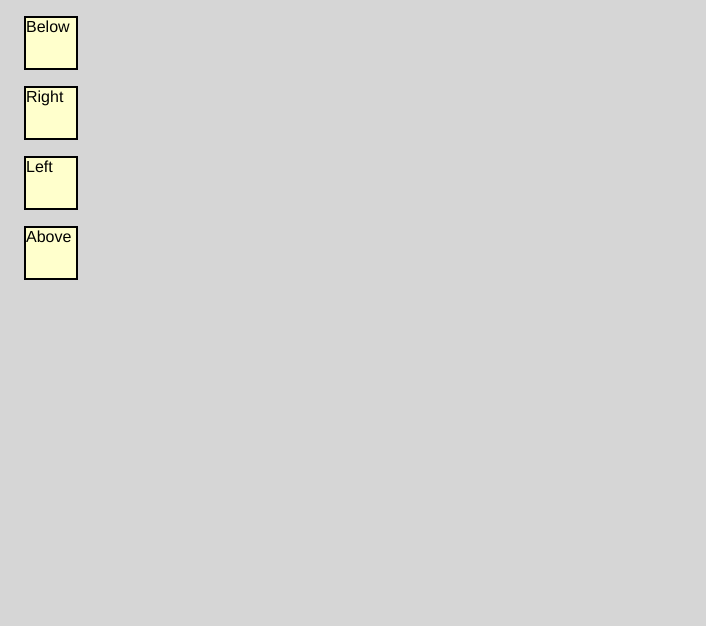
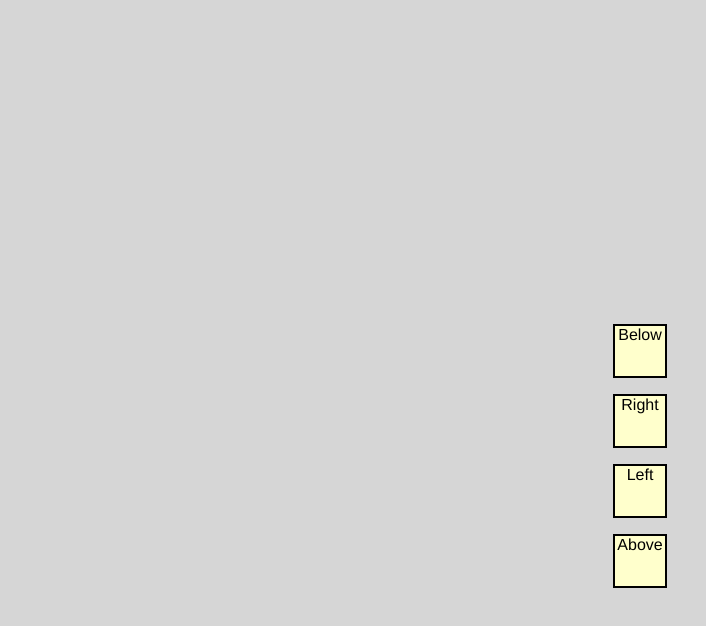
Before and after one commit to victornpb/popover, a plain HTML site: page index.html in a window 1280 px wide. Shown: the whole page, without its empty margins (0-706 px from the left). Drawn offline with Linux system fonts and the light colour scheme.

Commit message:
Update index.html

```diff
--- a/index.html
+++ b/index.html
@@ -9,7 +9,9 @@
 /* CSS GOES HERE */
 body{
 	font-family: Helvetica, Arial, sans-serif;
-	background-color: #D6D6D6
+	background-color: #D6D6D6;
+	padding-top: 300px;
+
 }
 
 
@@ -34,37 +36,17 @@ body{
 
 <body>
 
+<center>
 
-<!-- Favicon
-<link rel="icon" type="image/png" href="favicon.png" />
--->
+	<div class="target" data-placement="below">Below</div>
 
-<!-- WebApp
-<meta name="viewport" content="user-scalable=yes, width=device-width, initial-scale=1.0"/>
-<meta name="format-detection" content="telephone=no">
+	<div class="target" data-placement="right">Right</div>
 
-<meta name="apple-mobile-web-app-capable" content="yes" />
-<meta name="apple-mobile-web-app-status-bar-style" content="black" />
-<link rel="apple-touch-startup-image" href="startup_320x460.png" />
+	<div class="target" data-placement="left">Left</div>
 
-<link rel="apple-touch-icon" href="touch-icon-iphone.png" />
-<link rel="apple-touch-icon" sizes="72x72" href="touch-icon-ipad.png" />
-<link rel="apple-touch-icon" sizes="114x114" href="touch-icon-iphone-retina.png" />
-<link rel="apple-touch-icon" sizes="144x144" href="touch-icon-ipad-retina.png" />
--->
+	<div class="target" data-placement="above">Above</div>
 
-<!-- External Style Sheet
-<link rel="stylesheet" href="style.css" type="text/css" charset="utf-8">
--->
-
-<div class="target" data-placement="below">Below</div>
-
-<div class="target" data-placement="right">Right</div>
-
-<div class="target" data-placement="left">Left</div>
-
-<div class="target" data-placement="above">Above</div>
-
+</center>
 
 <script type="text/javascript">
 /* JAVASCRIPT GOES HERE */
```
